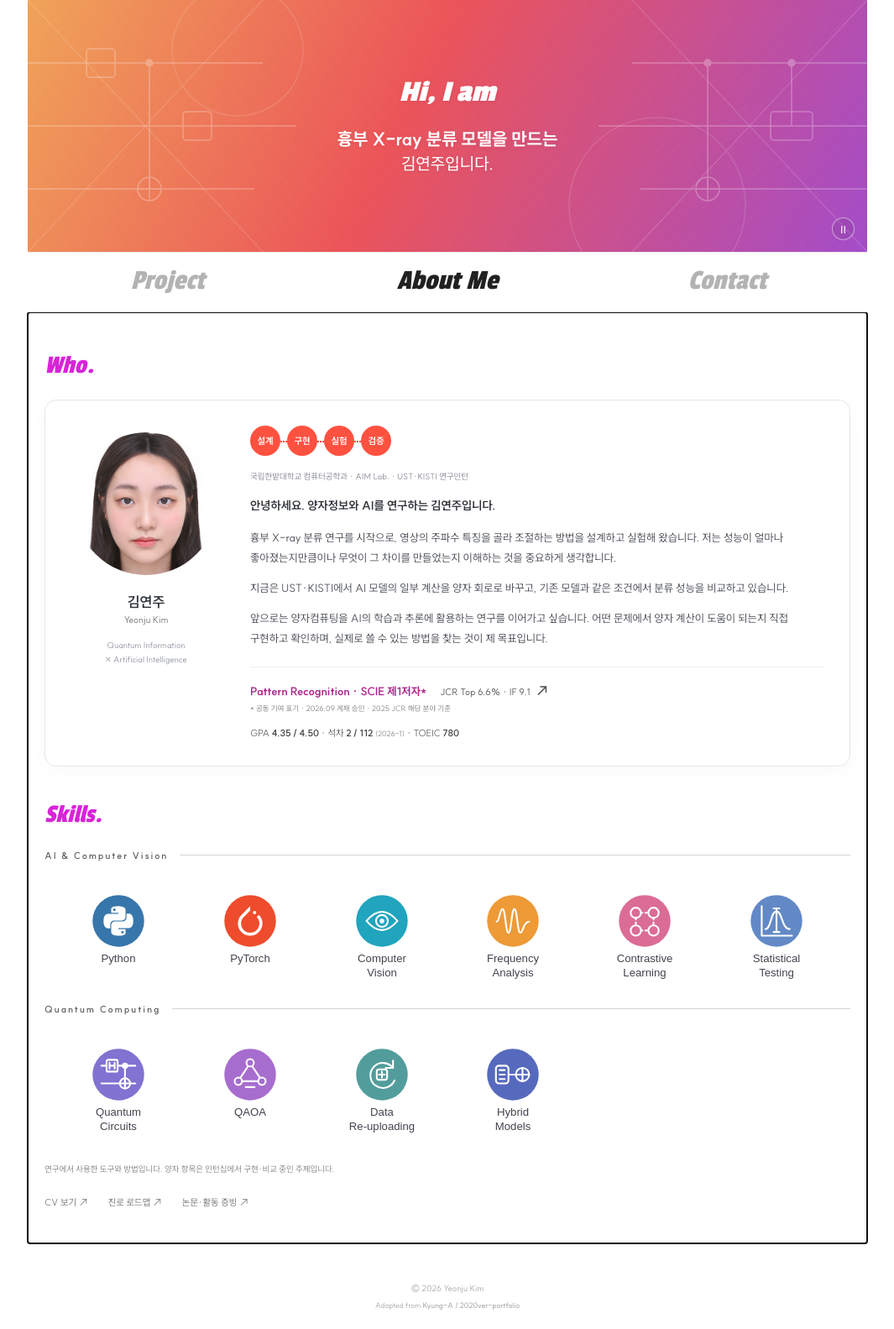
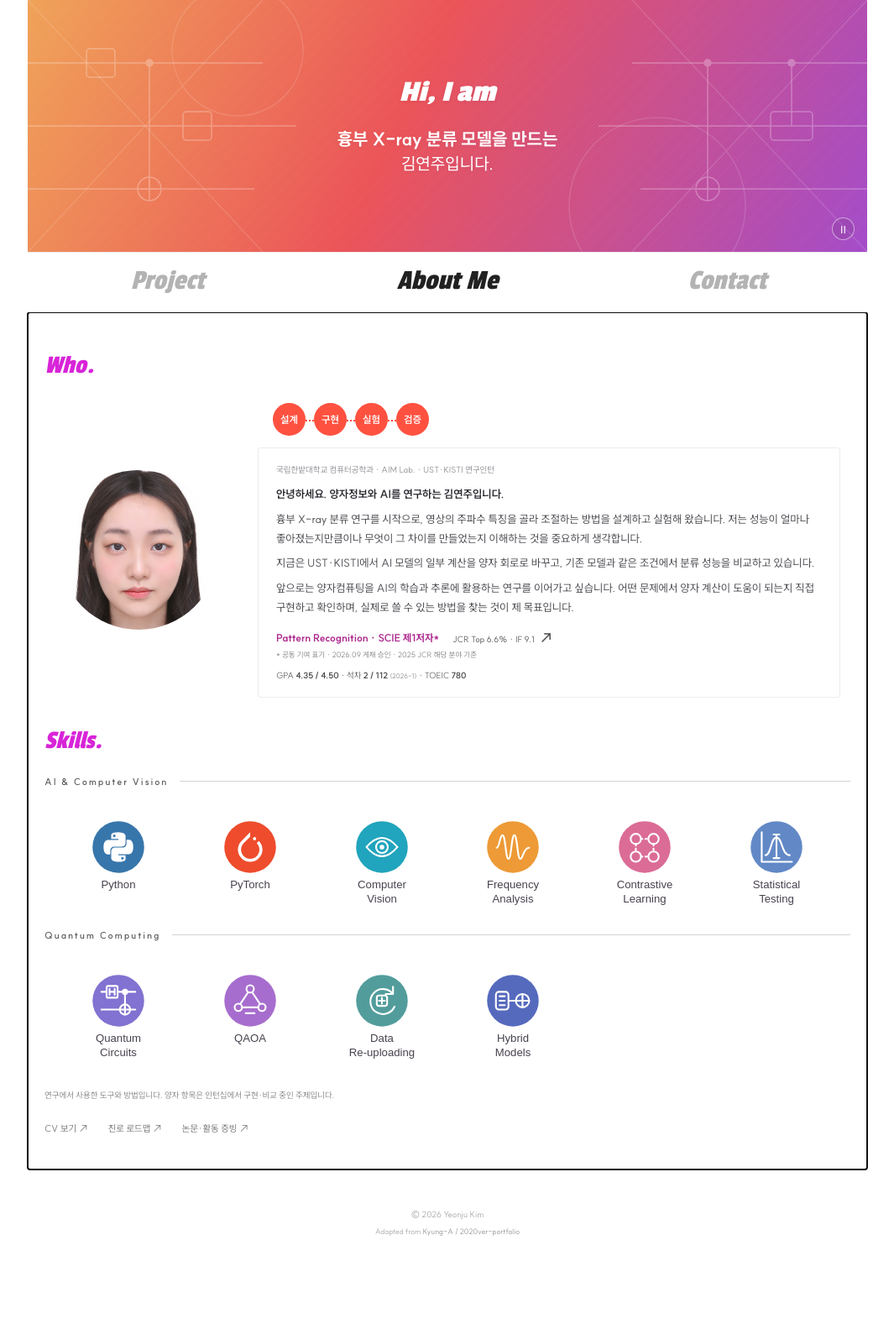
Before and after one commit to KimYeonJuu/KimYeonJuu.github.io, a Jekyll site: the page built from index.html, in a window 1280 px wide. Shown: the whole page at 84% size, without its empty margins (107-1172 px from the left). Built offline with Jekyll 4.4.1, drawn with Linux system fonts in a browser that asks for light colours; after the commit the page ends 1494 px from its top, so only the background shows below that.

Commit message:
Restore reference portrait-keywords-introduction layout above Skills

```diff
--- a/_layouts/tabs.html
+++ b/_layouts/tabs.html
@@ -11,7 +11,7 @@
 <meta property="og:image" content="https://raw.githubusercontent.com/KimYeonJuu/KimYeonJuu/main/assets/profile/banner.png">
 <link rel="icon" href="{{ '/assets/favicon.svg' | relative_url }}" type="image/svg+xml">
 <link rel="stylesheet" href="{{ '/assets/kyunga-layout.css' | relative_url }}?v=reference-20261021">
-<link rel="stylesheet" href="{{ '/assets/portfolio.css' | relative_url }}?v=intro-card-20261021">
+<link rel="stylesheet" href="{{ '/assets/portfolio.css' | relative_url }}?v=reference-intro-20261021">
 <script src="{{ '/assets/js/portfolio-tabs.js' | relative_url }}?v=reference-20261021" defer></script>
 </head>
 <body class="tabbed-home">
--- a/index.html
+++ b/index.html
@@ -24,10 +24,11 @@ title: 연구 포트폴리오
 <main id="main" class="wrapper">
 <section id="about" class="content tab-panel" role="tabpanel" data-panel="about" aria-labelledby="tab-about" tabindex="0">
   <div class="who"><h2 class="section-title">Who.</h2>
-    <div class="me who-layout who-card">
-      <div class="meImg"><img class="who-photo" src="assets/profile/portrait.jpg" width="180" height="180" alt="김연주 증명사진"><p class="who-identity"><strong>김연주</strong><span>Yeonju Kim</span><small>Quantum Information<br>× Artificial Intelligence</small></p></div>
+    <div class="me who-layout who-reference">
+      <div class="meImg"><img class="who-photo" src="assets/profile/portrait.jpg" width="190" height="190" alt="김연주 증명사진"></div>
       <div class="meText who-text">
         <ul class="research-values" aria-label="연구 과정"><li>설계</li><li>구현</li><li>실험</li><li>검증</li></ul>
+        <div class="intro-box">
         <p class="who-affiliation">국립한밭대학교 컴퓨터공학과 · AIM Lab. · UST·KISTI 연구인턴</p>
         <div class="who-copy">
           <p class="who-greeting"><strong>안녕하세요. 양자정보와 AI를 연구하는 김연주입니다.</strong></p>
@@ -38,6 +39,7 @@ title: 연구 포트폴리오
         <a class="paper-spotlight" href="research/tfm.html" data-open-project="tfm" aria-haspopup="dialog"><strong>Pattern Recognition · SCIE 제1저자*</strong><span>JCR Top 6.6% · IF 9.1 <b aria-hidden="true">↗</b></span></a>
         <p class="author-note">* 공동 기여 표기 · 2026.09 게재 승인 · 2025 JCR 해당 분야 기준</p>
         <p class="academic-line">GPA <strong>4.35 / 4.50</strong> · 석차 <strong>2 / 112</strong> <span>(2026-1)</span> · TOEIC <strong>780</strong></p>
+        </div>
       </div>
     </div>
     <h2 class="section-title">Skills.</h2>
```
Also changed, not shown: assets/portfolio.css, assets/preview/reference-about.jpg.
